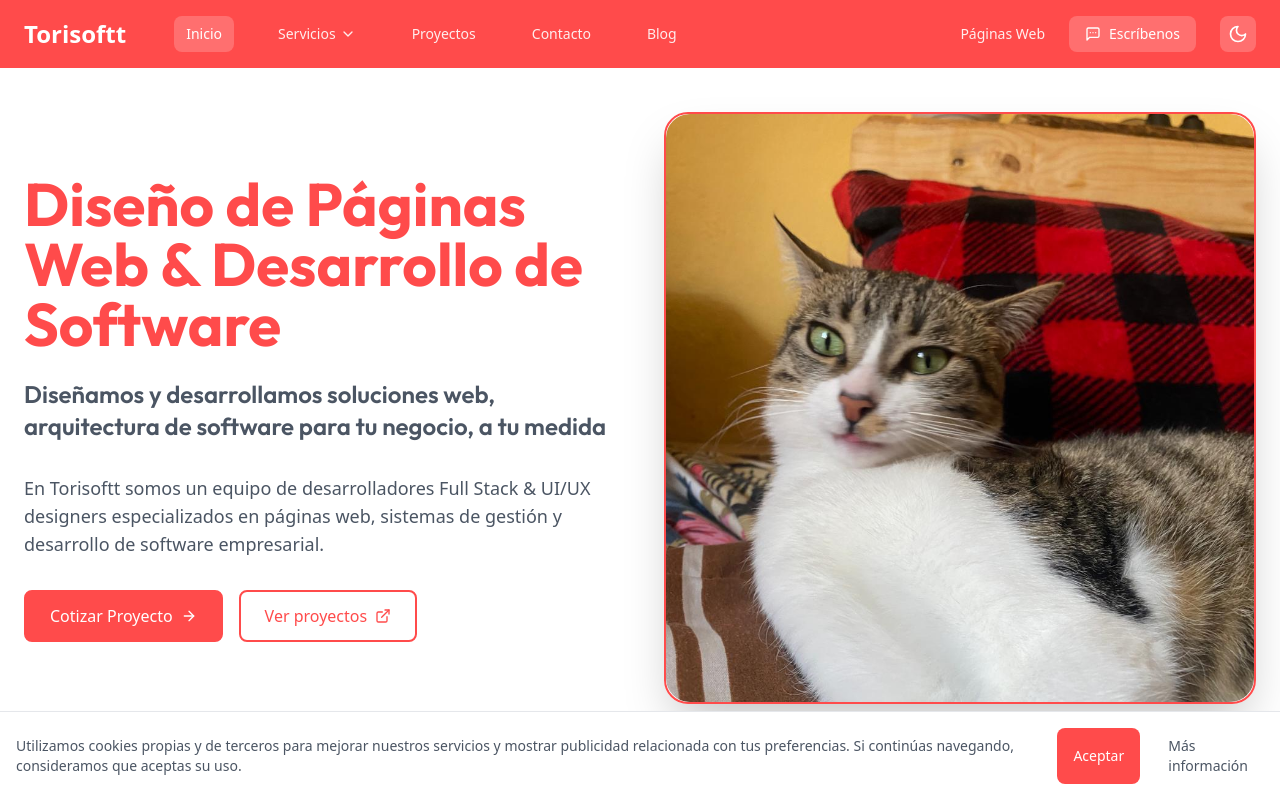
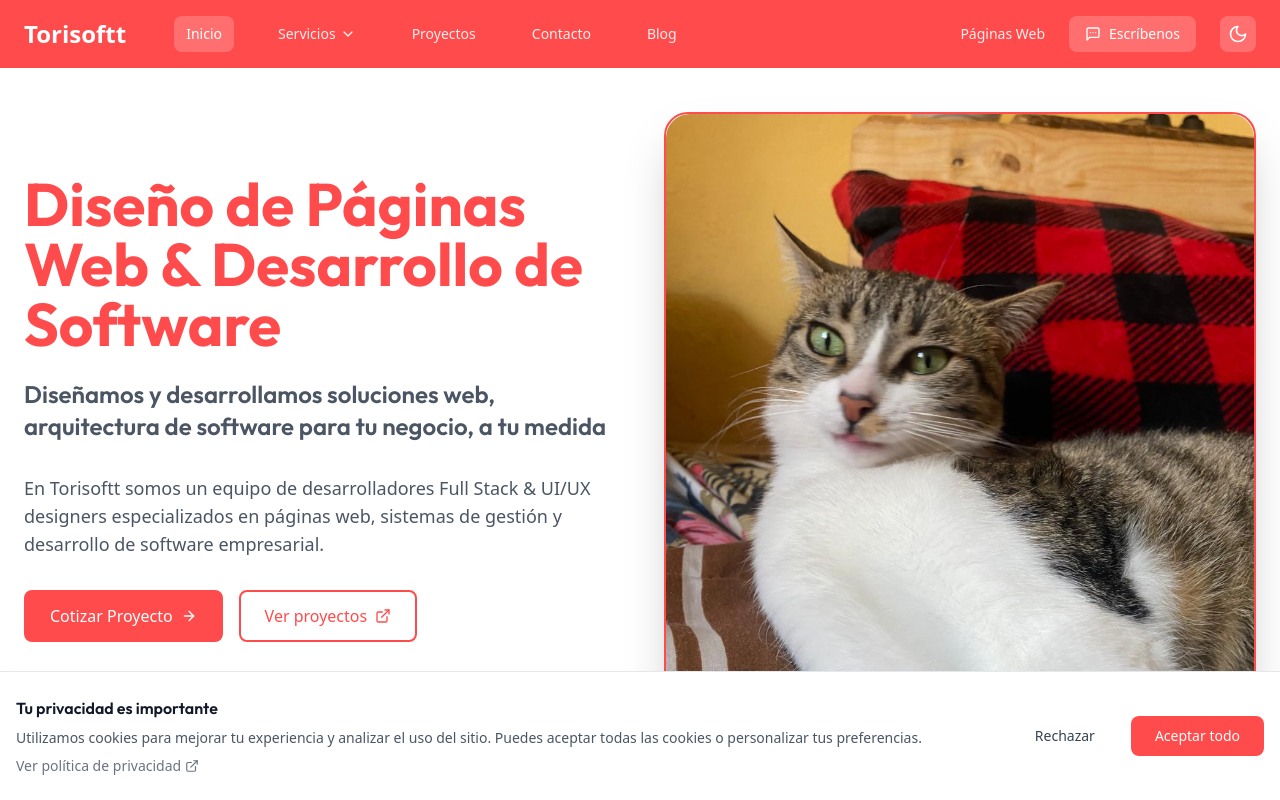
Before and after one commit to roggrt/porttfolio, a Next.js app: page / in a window 1280 px wide. Shown: the top 800 px of the page. Built offline with nearby package versions, Linux system fonts and the light colour scheme.

Commit message:
actualizacion del banner

```diff
--- a/src/components/CookieBanner.tsx
+++ b/src/components/CookieBanner.tsx
@@ -1,5 +1,135 @@
+// // import React, { useState, useEffect } from 'react';
+// // import { motion } from 'framer-motion';
+// //
+// // const CookieBanner = () => {
+// //     const [isVisible, setIsVisible] = useState(false);
+// //
+// //     useEffect(() => {
+// //         const consent = localStorage.getItem('cookieConsent');
+// //         if (!consent) {
+// //             setIsVisible(true);
+// //         }
+// //     }, []);
+// //
+// //     const handleAccept = () => {
+// //         localStorage.setItem('cookieConsent', 'accepted');
+// //         if (window._iub && window._iub.csConfiguration) {
+// //             setIsVisible(false);
+// //         }
+// //     };
+// //
+// //     if (!isVisible) return null;
+// //
+// //     return (
+// //         <motion.div
+// //             initial={{ y: 100, opacity: 0 }}
+// //             animate={{ y: 0, opacity: 1 }}
+// //             className="fixed bottom-0 left-0 right-0 bg-white dark:bg-gray-900 border-t border-gray-200 dark:border-gray-700 shadow-lg z-50"
+// //         >
+// //             <div className="max-w-7xl mx-auto px-4 py-4 flex flex-col sm:flex-row items-center justify-between gap-4">
+// //                 <p className="text-sm text-gray-600 dark:text-gray-400 text-center sm:text-left">
+// //                     Utilizamos cookies propias y de terceros para mejorar nuestros servicios y mostrar publicidad
+// //                     relacionada con tus preferencias. Si continúas navegando, consideramos que aceptas su uso.
+// //                 </p>
+// //                 <div className="flex gap-3">
+// //                     <button
+// //                         onClick={handleAccept}
+// //                         className="px-4 py-2 bg-accent-red hover:bg-accent-red/90 dark:bg-accent-yellow
+// //                      dark:hover:bg-accent-yellow/90 text-white dark:text-gray-900 rounded-lg
+// //                      transition-colors text-sm font-medium"
+// //                     >
+// //                         Aceptar
+// //                     </button>
+// //                     <a
+// //                         href="/privacy"
+// //                         className="px-4 py-2 text-sm font-medium text-gray-600 dark:text-gray-400
+// //                      hover:text-gray-900 dark:hover:text-white transition-colors"
+// //                     >
+// //                         Más información
+// //                     </a>
+// //                 </div>
+// //             </div>
+// //         </motion.div>
+// //     );
+// // };
+// //
+// // export default CookieBanner;
+//
+//
+// import React, { useState, useEffect } from 'react';
+// import { motion } from 'framer-motion';
+//
+// const CookieBanner = () => {
+//     const [isVisible, setIsVisible] = useState(false);
+//
+//     useEffect(() => {
+//         const consent = localStorage.getItem('cookieConsent');
+//         if (!consent) {
+//             setIsVisible(true);
+//         }
+//     }, []);
+//
+//     const handleAccept = () => {
+//         localStorage.setItem('cookieConsent', 'accepted');
+//         if (window._iub && window._iub.csConfiguration) {
+//             setIsVisible(false);
+//         }
+//     };
+//
+//     const handleReject = () => {
+//         localStorage.setItem('cookieConsent', 'rejected');
+//         setIsVisible(false);
+//     };
+//
+//     if (!isVisible) return null;
+//
+//     return (
+//         <motion.div
+//             initial={{ y: 100, opacity: 0 }}
+//             animate={{ y: 0, opacity: 1 }}
+//             className="fixed bottom-0 left-0 right-0 bg-white dark:bg-gray-900 border-t border-gray-200 dark:border-gray-700 shadow-lg z-50"
+//         >
+//             <div className="max-w-7xl mx-auto px-4 py-4 flex flex-col sm:flex-row items-center justify-between gap-4">
+//                 <p className="text-sm text-gray-600 dark:text-gray-400 text-center sm:text-left">
+//                     Utilizamos cookies para mejorar tu experiencia en nuestro sitio web. Puedes aceptar todas las cookies o
+//                     gestionarlas en las preferencias.
+//                 </p>
+//                 <div className="flex gap-3">
+//                     <button
+//                         onClick={handleReject}
+//                         className="px-6 py-2 border-2 border-accent-red dark:border-accent-yellow
+//                      text-accent-red dark:text-accent-yellow hover:bg-accent-red/5
+//                      dark:hover:bg-accent-yellow/5 rounded-lg transition-colors text-sm font-medium"
+//                     >
+//                         Rechazar
+//                     </button>
+//                     <button
+//                         onClick={handleAccept}
+//                         className="px-6 py-2 border-2 border-accent-red dark:border-accent-yellow
+//                      text-accent-red dark:text-accent-yellow hover:bg-accent-red/5
+//                      dark:hover:bg-accent-yellow/5 rounded-lg transition-colors text-sm font-medium"
+//                     >
+//                         Aceptar
+//                     </button>
+//                     <a
+//                         href="/politica-privacidad"
+//                         className="px-4 py-2 text-sm font-medium text-gray-600 dark:text-gray-400
+//                      hover:text-gray-900 dark:hover:text-white transition-colors underline"
+//                     >
+//                         Más información
+//                     </a>
+//                 </div>
+//             </div>
+//         </motion.div>
+//     );
+// };
+//
+// export default CookieBanner;
+
 import React, { useState, useEffect } from 'react';
 import { motion } from 'framer-motion';
+import Link from 'next/link';
+import { ExternalLink } from 'lucide-react';
 
 const CookieBanner = () => {
     const [isVisible, setIsVisible] = useState(false);
@@ -18,35 +148,57 @@ const CookieBanner = () => {
         }
     };
 
+    const handleReject = () => {
+        localStorage.setItem('cookieConsent', 'rejected');
+        setIsVisible(false);
+    };
+
     if (!isVisible) return null;
 
     return (
         <motion.div
             initial={{ y: 100, opacity: 0 }}
             animate={{ y: 0, opacity: 1 }}
+            transition={{ duration: 0.3 }}
             className="fixed bottom-0 left-0 right-0 bg-white dark:bg-gray-900 border-t border-gray-200 dark:border-gray-700 shadow-lg z-50"
         >
-            <div className="max-w-7xl mx-auto px-4 py-4 flex flex-col sm:flex-row items-center justify-between gap-4">
-                <p className="text-sm text-gray-600 dark:text-gray-400 text-center sm:text-left">
-                    Utilizamos cookies propias y de terceros para mejorar nuestros servicios y mostrar publicidad
-                    relacionada con tus preferencias. Si continúas navegando, consideramos que aceptas su uso.
-                </p>
-                <div className="flex gap-3">
+            <div className="max-w-7xl mx-auto px-4 py-6 flex flex-col md:flex-row items-center justify-between gap-6">
+                <div className="flex-1 space-y-2">
+                    <h3 className="text-base font-semibold text-gray-900 dark:text-white">
+                        Tu privacidad es importante
+                    </h3>
+                    <p className="text-sm text-gray-600 dark:text-gray-400">
+                        Utilizamos cookies para mejorar tu experiencia y analizar el uso del sitio.
+                        Puedes aceptar todas las cookies o personalizar tus preferencias.
+                    </p>
+                    <div className="flex items-center gap-2 text-sm text-gray-500 dark:text-gray-400">
+                        <Link
+                            href="/privacy"
+                            className="inline-flex items-center hover:text-accent-red dark:hover:text-accent-yellow transition-colors"
+                        >
+                            Ver política de privacidad
+                            <ExternalLink className="w-3.5 h-3.5 ml-1" />
+                        </Link>
+                    </div>
+                </div>
+
+                <div className="flex flex-col sm:flex-row items-center gap-3">
+                    <button
+                        onClick={handleReject}
+                        className="w-full sm:w-auto px-6 py-2.5 text-sm font-medium text-gray-700 dark:text-gray-300
+                     hover:text-gray-900 dark:hover:text-white hover:bg-gray-100
+                     dark:hover:bg-gray-800 rounded-lg transition-colors"
+                    >
+                        Rechazar
+                    </button>
                     <button
                         onClick={handleAccept}
-                        className="px-4 py-2 bg-accent-red hover:bg-accent-red/90 dark:bg-accent-yellow
-                     dark:hover:bg-accent-yellow/90 text-white dark:text-gray-900 rounded-lg
-                     transition-colors text-sm font-medium"
+                        className="w-full sm:w-auto px-6 py-2.5 text-sm font-medium bg-accent-red hover:bg-accent-red/90
+                     dark:bg-accent-yellow dark:hover:bg-accent-yellow/90 text-white
+                     dark:text-gray-900 rounded-lg transition-colors"
                     >
-                        Aceptar
+                        Aceptar todo
                     </button>
-                    <a
-                        href="/privacy"
-                        className="px-4 py-2 text-sm font-medium text-gray-600 dark:text-gray-400
-                     hover:text-gray-900 dark:hover:text-white transition-colors"
-                    >
-                        Más información
-                    </a>
                 </div>
             </div>
         </motion.div>
```
